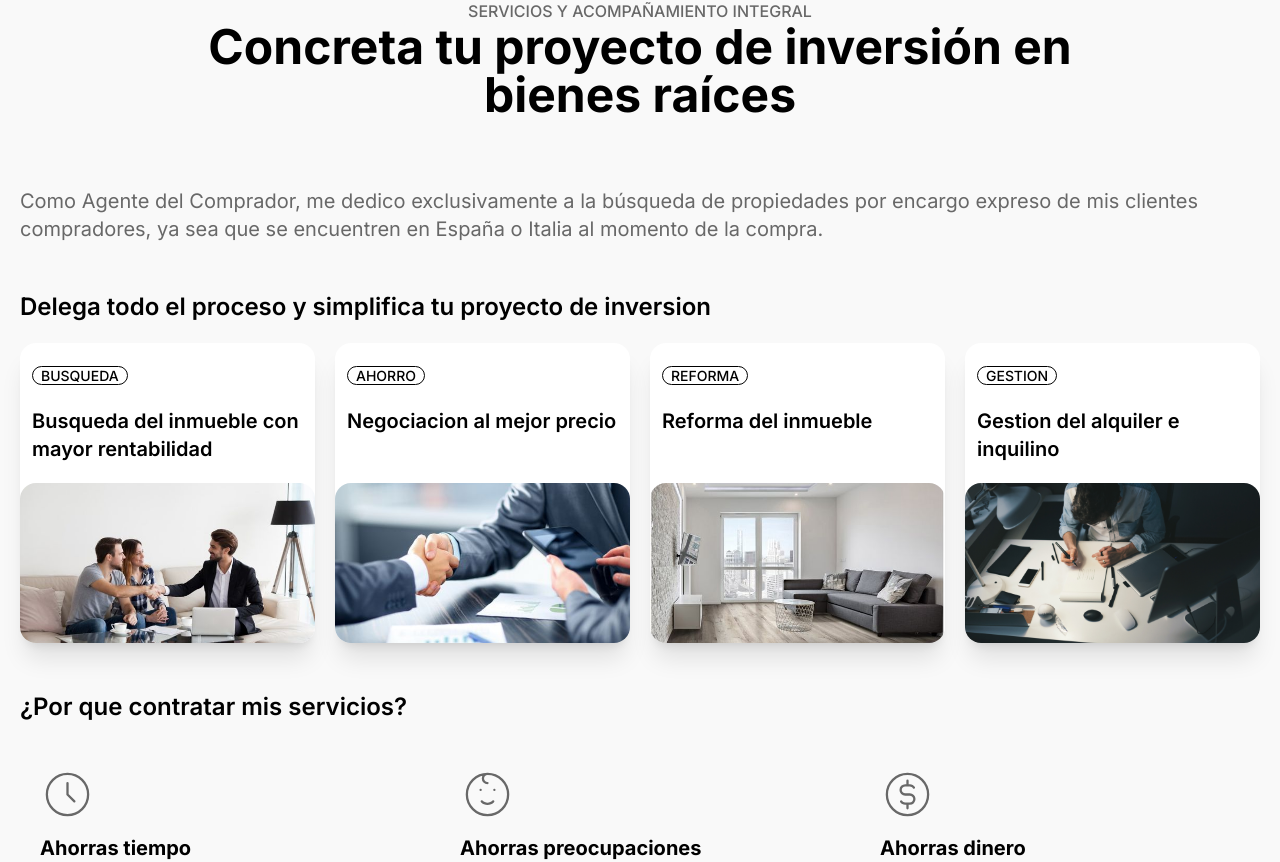
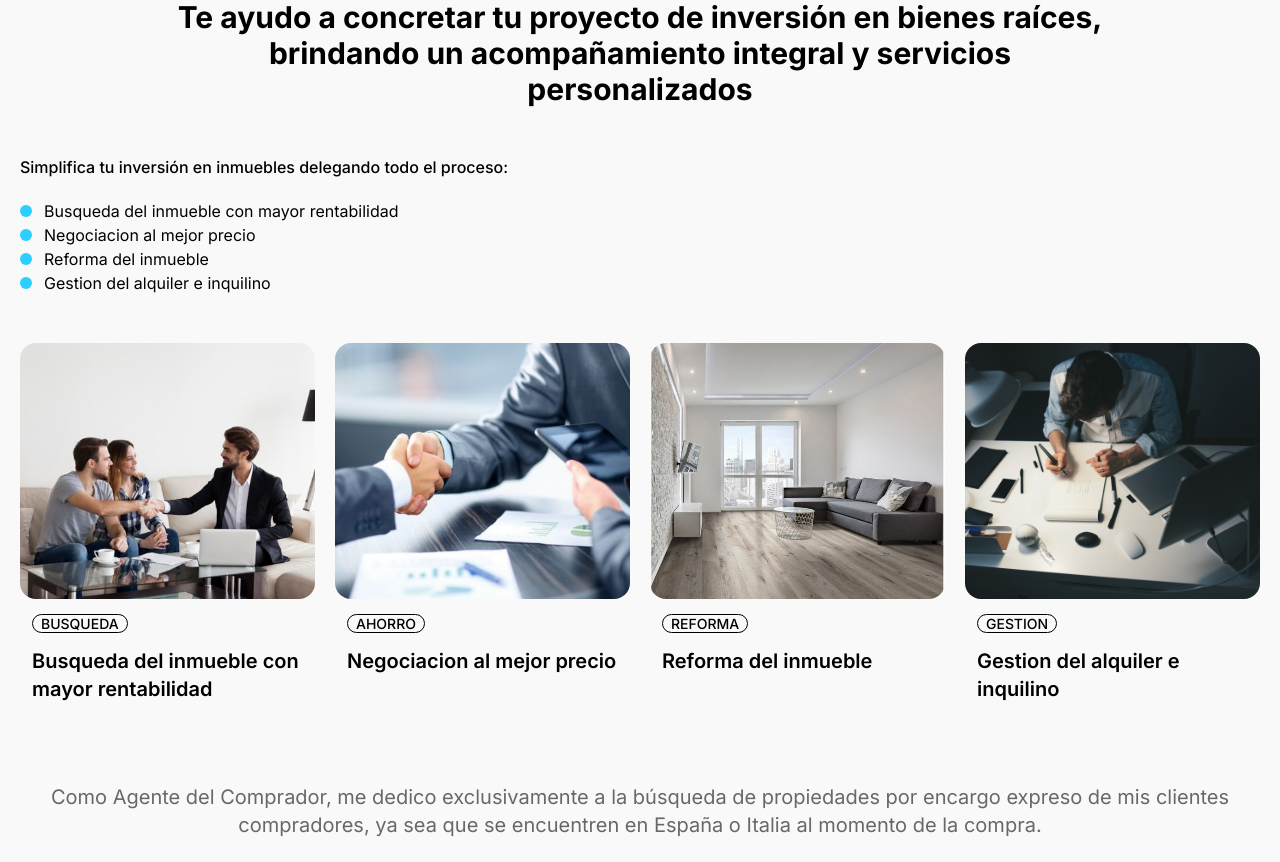
Before and after one commit to mariodev99/martinmariottirealestate, a Next.js app: page /inicio in a window 1280 px wide. Shown: the part 849-1711 px from the top of the page. Built offline with nearby package versions, Linux system fonts and the light colour scheme.

Commit message:
FEAT: Change styles in service section

```diff
--- a/src/components/Layout/TitleSection.tsx
+++ b/src/components/Layout/TitleSection.tsx
@@ -23,7 +23,7 @@ export default function TitleSection({content, alignment, subtitle}:TitleProps)
         <h2 className={`pt-2 uppercase w-full text-secondary text-xs md:text-base font-medium text-${alignment}`}>
           {subtitle}
         </h2>
-        <h1 className={` text-xl md:text-5xl font-bold text-${alignment}`}>{content}</h1>
+        <h1 className={` text-lg md:text-3xl font-bold text-${alignment}`}>{content}</h1>
       </div>
     </motion.div>
 
--- a/src/components/Pages/Sections/BlogSection.tsx
+++ b/src/components/Pages/Sections/BlogSection.tsx
@@ -2,11 +2,10 @@ import React, { useState } from 'react'
 import Image, { StaticImageData } from 'next/image'
 import edificioImage from "../../../../public/images/edificio.jpg"
 import Servicio2 from "../../../../public/images/Servicio2.jpg"
-
-import SectionWraper from '@/components/Layout/SectionWraper'
+import Servicio3 from "../../../../public/images/Servicio3.jpg"
+import Servicio4 from "../../../../public/images/Servicio4.jpg"
 import TitleSection from '@/components/Layout/TitleSection'
-import PrimaryButton from '@/components/Buttons/PrimaryButton'
-import { DownArrowIcon, UpArrowIcon } from '@/components/Icons'
+import {  UpArrowIcon } from '@/components/Icons'
 import { motion } from 'framer-motion'
 
 const BlogList = [
@@ -25,14 +24,14 @@ const BlogList = [
         description: "Lorem Ipsum is simply dummy text of the printing and typesetting industry.",
     },
     {
-        image: edificioImage,
+        image: Servicio3,
         category: "inversiones",
         date: "22 de Noviembre del 2022",
         title: "Tradicional forma de financiación ",
         description: "Lorem Ipsum is simply dummy text of the printing and typesetting industry.",
     },
     {
-      image: Servicio2,
+      image: Servicio4,
       category: "inversiones",
       date: "22 de Noviembre del 2022",
       title: "Planificar la inversión desde el inicio 2",
--- a/src/components/Pages/Sections/ServicesSection.tsx
+++ b/src/components/Pages/Sections/ServicesSection.tsx
@@ -7,6 +7,7 @@ import Image from 'next/image'
 import SectionWraper from '@/components/Layout/SectionWraper'
 import { motion } from 'framer-motion'
 import { Service } from '@/db/Services'
+import { SwiperSlide, Swiper } from "swiper/react";
 
 const container = {
   hidden: { opacity: 0 },
@@ -36,18 +37,13 @@ const serviceVariant = {
 
 const ServiceBox = ({title, image, index, subtitle}:Service) => (
     <motion.div
-      className="bg-white flex flex-col justify-between rounded-2xl shadow-xl "
+      className="flex flex-col justify-between"
       variants={serviceVariant}
     >
-      <div className='py-5 px-3'>
-        <div className='inline rounded-full border border-black px-2 uppercase font-medium text-sm'>
-          {subtitle}
-        </div>
-        <p className='mt-5 text-xl font-semibold'>{title}</p>
-      </div>
+
       {/* Image */}
       <motion.div
-        className='relative w-full h-40  rounded-2xl overflow-hidden'
+        className='relative w-full h-64  rounded-2xl overflow-hidden'
       >
         <Image
           src={image}
@@ -57,7 +53,12 @@ const ServiceBox = ({title, image, index, subtitle}:Service) => (
           quality={100}
         />
       </motion.div>
-
+      <div className='py-3 px-3'>
+        <div className='inline rounded-full border border-black px-2 uppercase font-medium text-sm'>
+          {subtitle}
+        </div>
+        <p className='mt-3 text-xl font-semibold'>{title}</p>
+      </div>
   </motion.div>
 )
 
@@ -66,30 +67,55 @@ export default function ServicesSection() {
   return (
       <div className='flex flex-col gap-12'>
           <TitleSection
-            content='Concreta tu proyecto de inversión en bienes raíces'
+            content='Te ayudo a concretar tu proyecto de inversión en bienes raíces, brindando un acompañamiento integral y servicios personalizados'
             alignment={"center"}
-            subtitle="servicios y acompañamiento integral"
           />
-          <p className='text-secondary text-md md:text-xl mt-5'>
+          <div>
+          <h2 className='font-medium'>
+          Simplifica tu inversión en inmuebles delegando todo el proceso:
+          </h2>
+
+          <ul className='list-disc mt-5'>
+            {ServiceList.map((item, index) => (
+              <li className='flex items-center gap-3 '>
+                <div className='h-3 w-3 bg-[#2ccdff] rounded-full'></div>
+                <p>{item.title}</p>
+              </li>
+            ))}
+          </ul>
+          </div>
+          <div>
+            <Swiper
+              spaceBetween={20}
+              breakpoints={{
+              0: {
+                slidesPerView: 1.2,
+              },
+              450: {
+                slidesPerView: 1.5,
+              },
+              720: {
+                slidesPerView: 3,
+              },
+              960: {
+                slidesPerView: 3.5,
+              },
+              1200: {
+                slidesPerView: 4,
+              },
+          }}
+        >
+          {ServiceList.map((item, index) => (
+            <SwiperSlide key={item.title} index={index} {...item}>
+                <ServiceBox  key={item.title} index={index} {...item}/>
+            </SwiperSlide>
+          ))}
+            </Swiper>
+          </div>
+
+          <p className='text-secondary text-md md:text-xl mt-5 text-center'>
             Como Agente del Comprador, me dedico exclusivamente a la búsqueda de propiedades por encargo expreso de mis clientes compradores, ya sea que se encuentren en España o Italia al momento de la compra.
           </p>
-          {/* Servicios */}
-          <div>
-            <h3 className='font-semibold text-lg md:text-2xl'>Delega todo el proceso y simplifica tu proyecto de inversion </h3>
-            <motion.div
-              variants={container}
-              initial="hidden"
-              whileInView="show"
-              viewport={{ once: true }}
-              className='pt-5 grid grid-cols-1 sm:grid-cols-2 md:grid-cols-4 gap-5'
-              >
-                {/* AnimationVariant={serviceVariant} */}
-                {ServiceList.map((item, index) => (
-                    <ServiceBox  key={item.title} index={index} {...item}/>
-                  ))}
-            </motion.div>
-          </div>
-
       {/* Ventajas */}
       <div className=''>
         <h2 className='font-semibold text-2xl'>¿Por que contratar mis servicios?</h2>
```
Also changed, not shown: src/components/Icons/index.tsx (line endings or trailing spaces).
